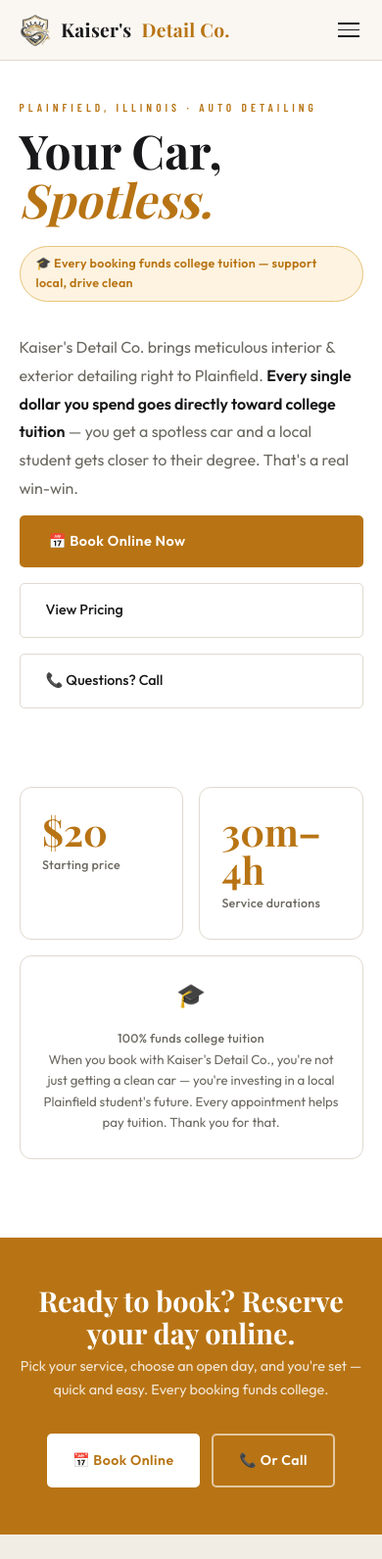
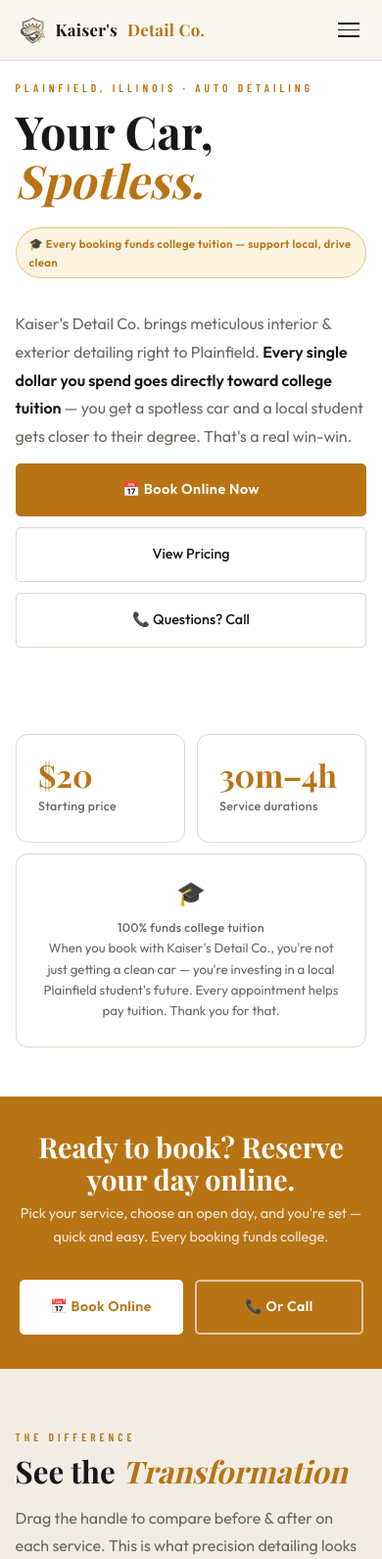
Before and after one commit to CoolPotato31F/kaiserdetailing.com, a Flask app: page / in a window 390 px wide. Shown: the top 1591 px of the page at 98% size. Run offline with Flask 3, Linux system fonts and the light colour scheme; data comes from the database, SQL or seed files in the repository; some web fonts are replaced.

Commit message:
update 2026-06-10 16:19:38

```diff
--- a/templates/index.html
+++ b/templates/index.html
@@ -707,52 +707,196 @@ footer {
   background: var(--gold); color: #fff; font-family: 'Outfit', sans-serif;
   font-weight: 600; cursor: pointer; font-size: 0.9rem;
 }
-@media (max-width: 560px) {
-  .bk-row, .bk-row-3 { grid-template-columns: 1fr; }
-  .bk-step { padding: 1.5rem 1.3rem; }
-}
-
+/* Vehicle type tiles */
 .bk-vehicle-grid { display: grid; grid-template-columns: repeat(5, 1fr); gap: 8px; }
 .bk-vtile {
   display: flex; flex-direction: column; align-items: center; justify-content: center;
   gap: 5px; padding: 12px 6px; border-radius: var(--r);
   border: 1.5px solid var(--rule); background: var(--white);
   cursor: pointer; transition: 0.15s; font-size: 1.4rem; text-align: center;
+  user-select: none; -webkit-tap-highlight-color: transparent;
 }
 .bk-vtile span { font-size: 0.75rem; font-weight: 500; color: var(--muted); }
 .bk-vtile:hover { border-color: var(--gold-bd); }
 .bk-vtile.sel { border-color: var(--gold); background: var(--gold-bg); }
 .bk-vtile.sel span { color: var(--gold-h); font-weight: 600; }
-@media (max-width: 440px) { .bk-vehicle-grid { grid-template-columns: repeat(3, 1fr); } }
-
-/* RESPONSIVE */
+
+/* ── RESPONSIVE ─────────────────────────────────────────────────────────────── */
+
+/* Tablet: 960px */
 @media (max-width: 960px) {
-  #hero { grid-template-columns: 1fr; }
+  #hero { grid-template-columns: 1fr; padding: 90px 5% 60px; }
   #hero::after { display: none; }
-  .hero-right { margin-top: 1rem; }
+  .hero-right { margin-top: 1.5rem; }
   .booking-layout { grid-template-columns: 1fr; gap: 3rem; }
   .contact-grid { grid-template-columns: 1fr; gap: 3rem; }
   .extras-grid { grid-template-columns: 1fr; }
   footer { grid-template-columns: 1fr; }
   .ft-right { text-align: left; }
-}
+  .ft-right div { justify-content: flex-start !important; }
+}
+
+/* Mobile: 768px */
 @media (max-width: 768px) {
+  /* Nav */
   .nav-links { display: none; }
   .ham { display: flex; }
+
+  /* Hero */
+  .hero-title { font-size: clamp(2.4rem, 10vw, 3.8rem); }
+  .college-strip { font-size: 0.72rem; padding: 6px 13px; }
+  .hero-actions { flex-direction: column; gap: 0.7rem; }
+  .hero-actions a { width: 100%; justify-content: center; text-align: center; }
+  .hero-right { grid-template-columns: 1fr 1fr; }
+
+  /* Contact banner */
+  #contact-banner { flex-direction: column; text-align: center; padding: 2.2rem 5%; }
+  .banner-btns { justify-content: center; width: 100%; }
+  .banner-btns a { flex: 1; justify-content: center; }
+
+  /* Before/after */
+  .sliders-grid { grid-template-columns: 1fr; }
+
+  /* Services */
+  .services-grid { grid-template-columns: 1fr; gap: 1rem; }
+  .svc-head { padding: 1.2rem 1.3rem; }
+  .svc-body { padding: 1.1rem 1.3rem; }
+  .svc-price { font-size: 1.7rem; }
+  .svc-tabs { gap: 0.35rem; flex-wrap: wrap; }
+  .svc-tab { padding: 7px 14px; font-size: 0.78rem; }
+  .extras-grid { grid-template-columns: 1fr; }
+  .extra-card { flex-direction: row; justify-content: space-between; }
+
+  /* Gallery */
   .gallery-grid { grid-template-columns: 1fr 1fr; }
   .gal-item:nth-child(1), .gal-item:nth-child(4) { grid-column: span 1; }
-  #contact-banner { flex-direction: column; text-align: center; }
-  .banner-btns { justify-content: center; }
-}
-@media (max-width: 520px) {
-  .sliders-grid { grid-template-columns: 1fr; }
+
+  /* Booking section */
+  #book-online { padding: 70px 4% 60px; }
+  .booking-wrap { margin-top: 1.8rem; }
+  .bk-step { padding: 1.4rem 1.2rem; }
+  .bk-step-head h3 { font-size: 1.1rem; }
+  .bk-label { font-size: 0.68rem; }
+  .bk-input, .bk-select { font-size: 0.95rem; padding: 13px 12px; }
+  .bk-row, .bk-row-3 { grid-template-columns: 1fr; gap: 0.7rem; }
+
+  /* Time slots — bigger tap targets on mobile */
+  .bk-times { grid-template-columns: repeat(3, 1fr); gap: 8px; }
+  .bk-time { padding: 13px 6px; font-size: 0.88rem; }
+
+  /* Vehicle grid */
+  .bk-vehicle-grid { grid-template-columns: repeat(3, 1fr); gap: 8px; }
+  .bk-vtile { padding: 14px 6px; font-size: 1.5rem; }
+  .bk-vtile span { font-size: 0.72rem; }
+
+  /* Contact toggle — full width on mobile */
+  .contact-toggle { width: 100%; }
+  .contact-toggle button { flex: 1; padding: 11px; font-size: 0.88rem; }
+
+  /* Add-ons */
+  .bk-addon { padding: 13px 12px; }
+  .bk-addon label { font-size: 0.88rem; gap: 8px; }
+
+  /* Summary */
+  .bk-summary { padding: 1rem 1.1rem; }
+  .bk-summary-row { font-size: 0.88rem; }
+  .bk-summary-total .val { font-size: 1.4rem; }
+
+  /* Submit button */
+  .bk-submit { padding: 16px; font-size: 1rem; }
+
+  /* Terms */
+  .bk-terms { font-size: 0.8rem; gap: 10px; }
+
+  /* Legal modal */
+  .legal-box { padding: 1.6rem 1.4rem; }
+  .legal-box h2 { font-size: 1.35rem; }
+  .legal-box h4 { font-size: 0.9rem; }
+  .legal-box p, .legal-box li { font-size: 0.82rem; }
+
+  /* Booking/contact sections */
+  .booking-layout { gap: 2.5rem; }
+  .bcc-head { padding: 1.4rem 1.5rem; }
+  .bcc-body { padding: 1.4rem 1.5rem; }
+  .contact-form { padding: 1.6rem 1.4rem; }
+  .form-2col { grid-template-columns: 1fr; }
+
+  /* How-to list */
+  .how-list li { font-size: 0.85rem; gap: 10px; }
+
+  /* Footer */
+  .ft-tag { font-size: 0.75rem; }
+}
+
+/* Small mobile: 480px */
+@media (max-width: 480px) {
+  /* Nav */
+  .nav-brand { font-size: 1.05rem; }
+  .nav-brand img { height: 28px; }
+
+  /* Sections — tighter padding */
+  #hero { padding: 80px 4% 50px; }
+  #before-after, #services, #gallery, #booking, #contact { padding: 60px 4%; }
+  #book-online { padding: 60px 4% 50px; }
+
+  /* Hero */
+  .hero-title { font-size: clamp(2rem, 12vw, 3rem); line-height: 1.08; }
+  .stat-tile.span2 { flex-direction: column; text-align: center; gap: 0.6rem; }
+  .stat-tile .num { font-size: 2rem; }
+  .hero-right { gap: 0.7rem; }
+
+  /* Display headings */
+  .display { font-size: clamp(1.8rem, 8vw, 2.6rem); }
+
+  /* Service tabs — scroll horizontally if needed */
+  .svc-tabs { flex-wrap: nowrap; overflow-x: auto; padding-bottom: 4px; -webkit-overflow-scrolling: touch; }
+  .svc-tab { white-space: nowrap; flex-shrink: 0; padding: 7px 12px; font-size: 0.75rem; }
+
+  /* Service cards */
+  .svc-head-left h3 { font-size: 1.1rem; }
+  .svc-price { font-size: 1.5rem; }
+  .badge { font-size: 0.62rem; padding: 2px 9px; }
+  .inc-list li { font-size: 0.83rem; padding: 5px 0; }
+  .addon-cost { font-size: 0.78rem; }
+  .svc-book-btn { padding: 13px; font-size: 0.82rem; }
+
+  /* Booking form */
+  .bk-step { padding: 1.2rem 1rem; }
+  .bk-step-num { width: 26px; height: 26px; font-size: 0.78rem; }
+  .bk-step-head h3 { font-size: 1rem; }
+  .bk-step-head { gap: 9px; margin-bottom: 1rem; }
+  .bk-input, .bk-select { font-size: 0.92rem; padding: 12px 11px; }
+  textarea.bk-input { font-size: 0.92rem; }
+
+  /* Time slots — 2 per row on very small screens */
+  .bk-times { grid-template-columns: repeat(2, 1fr); gap: 7px; }
+  .bk-time { padding: 14px 4px; font-size: 0.85rem; }
+
+  /* Vehicle grid — 3 across stays, just smaller */
+  .bk-vtile { padding: 12px 4px; font-size: 1.3rem; }
+  .bk-vtile span { font-size: 0.68rem; }
+
+  /* Summary */
+  .bk-summary-total .val { font-size: 1.3rem; }
+
+  /* Success */
+  .bk-success { padding: 2rem 1.2rem; }
+  .bk-success h3 { font-size: 1.5rem; }
+
+  /* Extras and gallery */
+  .extra-card { flex-direction: column; gap: 0.6rem; }
+  .extra-price { font-size: 1.5rem; }
   .gallery-grid { grid-template-columns: 1fr; }
-  .form-2col { grid-template-columns: 1fr; }
-  .stat-tile.span2 { flex-direction: column; text-align: center; }
-  .hero-actions { flex-direction: column; }
-  .svc-tabs { gap: 0.4rem; }
-  .extras-grid { grid-template-columns: 1fr; }
-}
+  .gal-item { aspect-ratio: 4/3; }
+
+  /* Prevent iOS auto-zoom on input focus (requires font-size >= 16px) */
+  .bk-input, .bk-select, textarea.bk-input,
+  .fg input, .fg select, .fg textarea { font-size: 16px; }
+
+  /* Footer */
+  .ft-right a { font-size: 0.78rem; }
+}
+
 </style>
 </head>
 <body>
```
